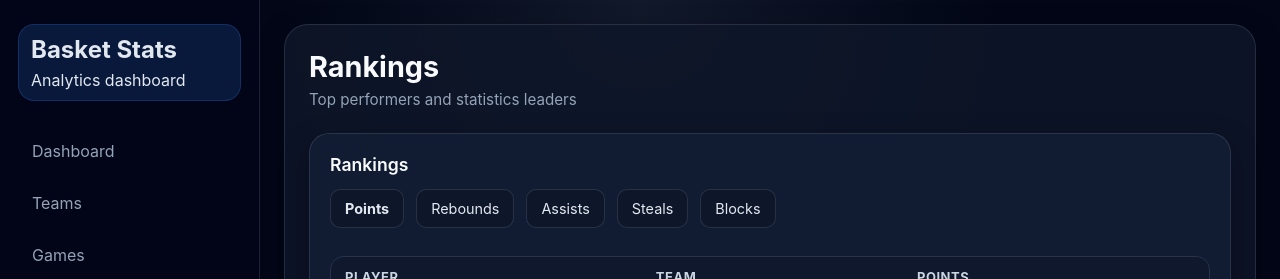
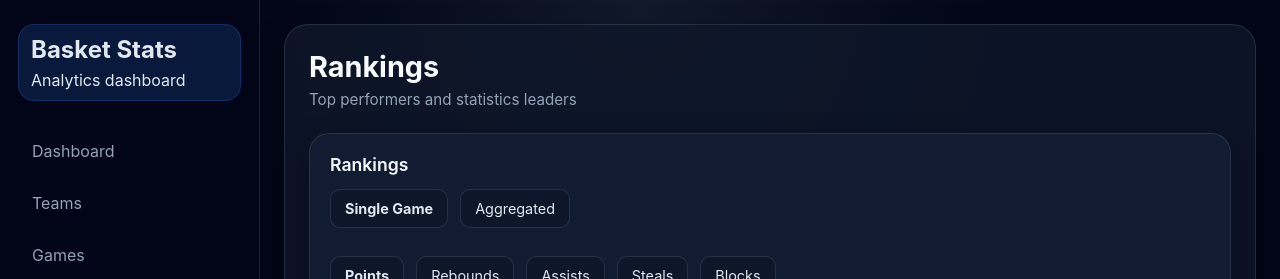
Before and after one commit to Edgarmontenegro123/basket-stats-frontend, a React (Vite) app: page /rankings in a window 1280 px wide. Shown: the top 279 px of the page. Built offline with nearby package versions, Linux system fonts and the light colour scheme; no server answers.

Commit message:
📓 Add aggregated player rankings support

```diff
--- a/src/components/pages/RankingsPage.tsx
+++ b/src/components/pages/RankingsPage.tsx
@@ -1,13 +1,13 @@
 import { useEffect, useState } from 'react'
 import PageHeader from '../common/PageHeader'
 import SectionCard from '../common/SectionCard'
-import type { PlayerStats } from '../types/player'
-import { getPlayerRankings } from '../services/api'
+import type { PlayerStats, AggregatedPlayerRanking } from '../types/player'
+import { getPlayerRankings, getAggregatedPlayerRankings } from '../services/api'
 import './RankingsPage.css'
 import '../common/PageLayout.css'
 
 const RankingsPage = () => {
-    const [players, setPlayers] = useState<PlayerStats[]>([])
+    const [players, setPlayers] = useState<PlayerStats[] | AggregatedPlayerRanking[]>([])
     const [selectedStat, setSelectedStat] = useState<
         'points' |
         'rebounds' |
@@ -16,12 +16,15 @@ const RankingsPage = () => {
         'blocks'
     >('points')
 
+    const [rankingMode, setRankingMode] = useState<'single-game' | 'aggregated'>('single-game')
+
     useEffect(() => {
         const fetchRankings = async () => {
             try {
-                const data = await getPlayerRankings(
-                    selectedStat,
-                )
+                const data =
+                    rankingMode === 'single-game'
+                    ? await getPlayerRankings(selectedStat)
+                    : await getAggregatedPlayerRankings(selectedStat)
 
                 setPlayers(data)
             } catch (error) {
@@ -30,7 +33,7 @@ const RankingsPage = () => {
         }
 
         void fetchRankings()
-    }, [selectedStat])
+    }, [selectedStat, rankingMode])
 
     return (
         <div>
@@ -40,6 +43,29 @@ const RankingsPage = () => {
             />
 
             <SectionCard title='Rankings'>
+                <div className='rankings-tabs'>
+                    <button
+                        className={
+                            rankingMode === 'single-game'
+                                ? 'rankings-tab rankings-tab--active'
+                                : 'rankings-tab'
+                        }
+                        onClick={() => setRankingMode('single-game')}
+                    >
+                        Single Game
+                    </button>
+
+                    <button
+                        className={
+                            rankingMode === 'aggregated'
+                                ? 'rankings-tab rankings-tab--active'
+                                : 'rankings-tab'
+                        }
+                        onClick={() => setRankingMode('aggregated')}
+                    >
+                        Aggregated
+                    </button>
+                </div>
                 <div className='rankings-tabs'>
                     <button
                         className={
@@ -104,20 +130,29 @@ const RankingsPage = () => {
                             <th>Player</th>
                             <th>Team</th>
                             <th>{selectedStat.toUpperCase()}</th>
+                            {rankingMode === 'aggregated' && (
+                                <th>AVG</th>
+                            )}
                         </tr>
                         </thead>
 
                         <tbody>
-                        {players.map((player) => (
-                            <tr key={player.id}>
-                                <td>{player.player_name}</td>
-                                <td>{player.team_name}</td>
-
-                                <td>
-                                    {player[selectedStat]}
-                                </td>
-                            </tr>
-                        ))}
+                        {rankingMode === 'single-game'
+                            ? (players as PlayerStats[]).map((player) => (
+                                <tr key={player.id}>
+                                    <td>{player.player_name}</td>
+                                    <td>{player.team_name}</td>
+                                    <td>{player[selectedStat]}</td>
+                                </tr>
+                            ))
+                            : (players as AggregatedPlayerRanking[]).map((player) => (
+                                <tr key={`${player.player_name}-${player.team_name}`}>
+                                    <td>{player.player_name}</td>
+                                    <td>{player.team_name}</td>
+                                    <td>{player.total}</td>
+                                    <td>{player.average}</td>
+                                </tr>
+                            ))}
                         </tbody>
                     </table>
                 </div>
--- a/src/components/services/api.ts
+++ b/src/components/services/api.ts
@@ -365,4 +365,21 @@ export const getPlayerRankings = async (
     }
 
     return res.json()
-}
+};
+
+export const getAggregatedPlayerRankings = async (
+    stat: string,
+    limit: number = 10,
+) => {
+    const res = await fetch(
+        `${ANALYTICS_API_URL}/analytics/players/aggregated-rankings?stat=${stat}&limit=${limit}`,
+    )
+
+    if (!res.ok) {
+        const text = await res.text()
+
+        throw new Error(text)
+    }
+
+    return res.json()
+};
```
Also changed, not shown: src/components/types/player.ts (+8 -0 lines).
